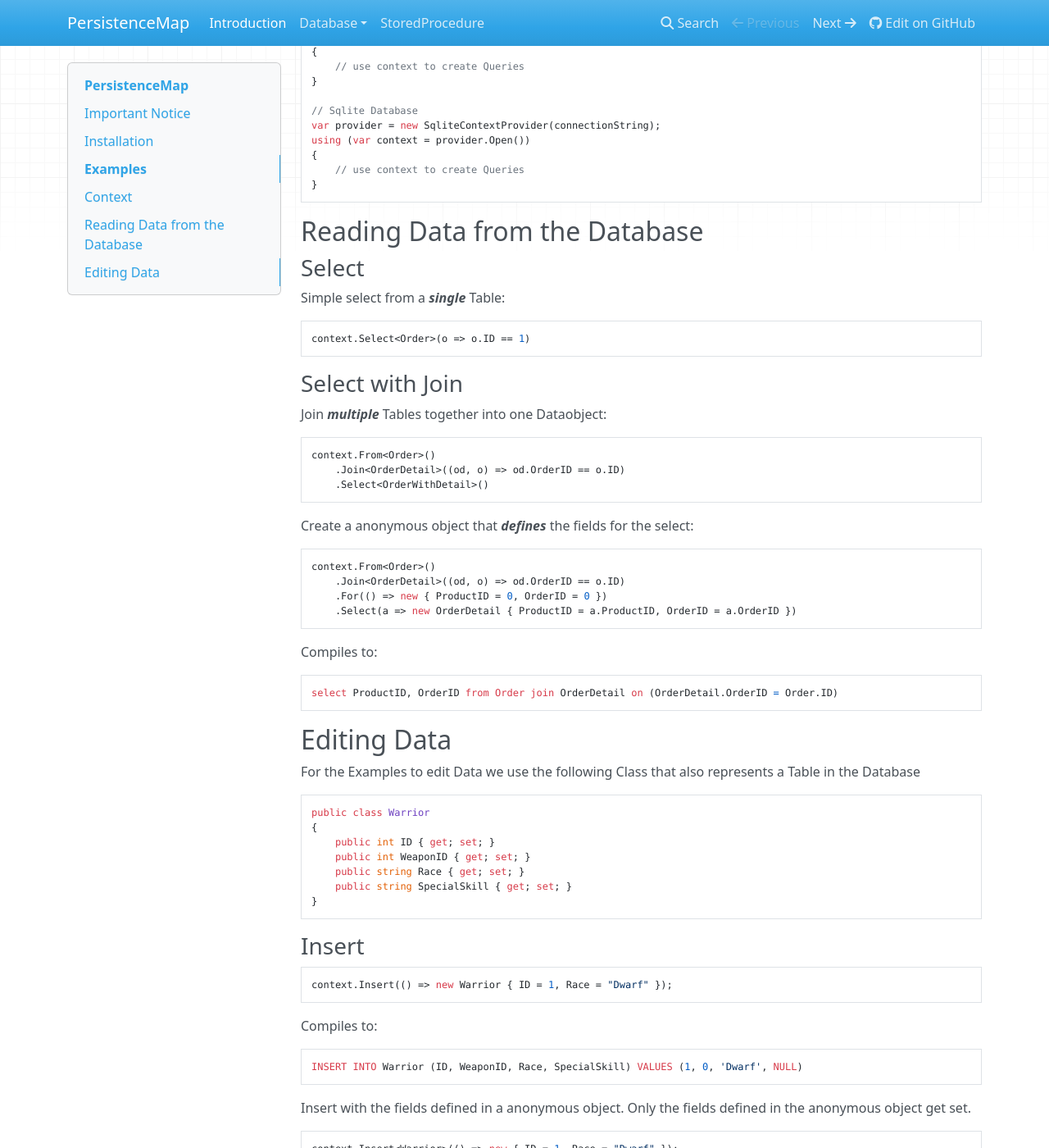
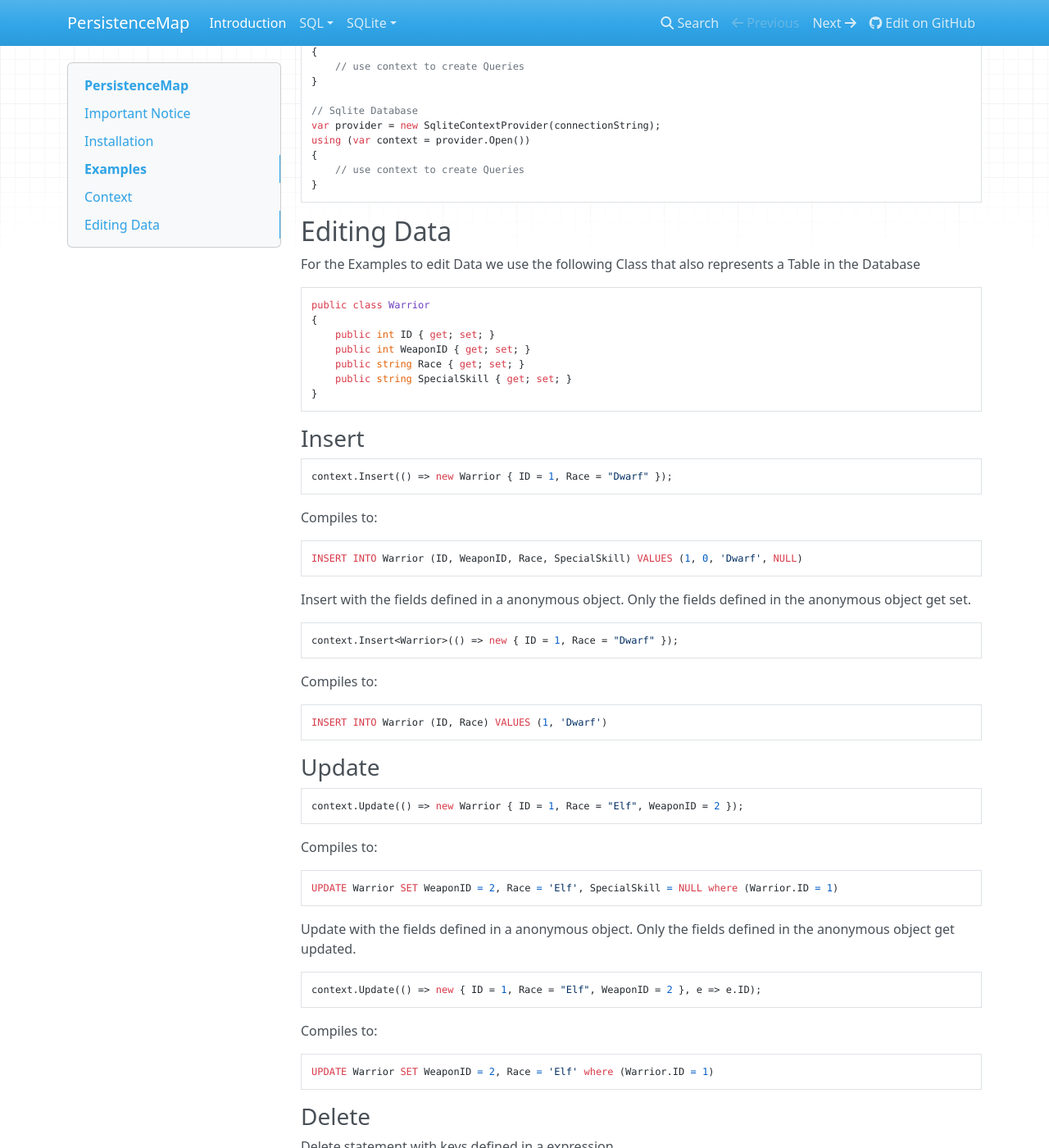
Before and after one commit to PersistenceMap/Docs, an MkDocs documentation site: the page built from docs/index.md, in a window 1280 px wide and 1400 px high, scrolled down 1086 px. Shown: the whole window at 82% size. Built offline with MkDocs 1.6.1, drawn with Linux system fonts in a browser that asks for light colours; nearby versions of some CDN libraries; old or Windows-style settings are respelled for this version of MkDocs.

Commit message:
Update structure

````diff
--- a/docs/index.md
+++ b/docs/index.md
@@ -45,30 +45,7 @@ using (var context = provider.Open())
 	// use context to create Queries
 }
 ```
-## Reading Data from the Database
-### Select
-Simple select from a ***single*** Table:
-```csharp
-context.Select<Order>(o => o.ID == 1)
-```
-### Select with Join
-Join ***multiple*** Tables together into one Dataobject:
-```csharp
-context.From<Order>()
-	.Join<OrderDetail>((od, o) => od.OrderID == o.ID)
-	.Select<OrderWithDetail>()
-```
-Create a anonymous object that ***defines*** the fields for the select:
-```csharp
-context.From<Order>()
-	.Join<OrderDetail>((od, o) => od.OrderID == o.ID)
-	.For(() => new { ProductID = 0, OrderID = 0 })
-	.Select(a => new OrderDetail { ProductID = a.ProductID, OrderID = a.OrderID })
-```
-Compiles to:
-```sql
-select ProductID, OrderID from Order join OrderDetail on (OrderDetail.OrderID = Order.ID)
-```
+
 ## Editing Data
 For the Examples to edit Data we use the following Class that also represents a Table in the Database
 ```csharp
--- a/mkdocs.yml
+++ b/mkdocs.yml
@@ -4,6 +4,15 @@ repo_url: https://github.com/PersistenceMap/PersistenceMap
 
 pages:
 - Introduction: index.md
-- Database:
-    - Code First: code-first/create-database.md
-- StoredProcedure: sql/storedprocedures.md
+
+- SQL:
+    - Create a Context: sql/context.md
+    - Database:
+        - Code First: sql/create-database.md
+    - Reading Data:
+        - Select: sql/select.md
+    - StoredProcedure: sql/storedprocedures.md
+- SQLite:
+    - Create a Context: sqlite/context.md
+    - Database:
+        - Code First: sqlite/create-database.md
````
Also changed, not shown: docs/sqlite/context.md (+0 -7 lines), docs/sqlite/create-database.md (+2 -2 lines).
